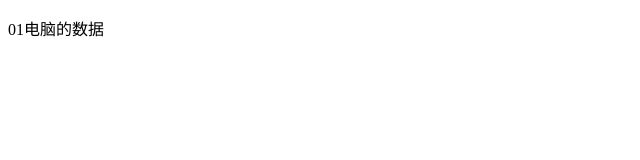
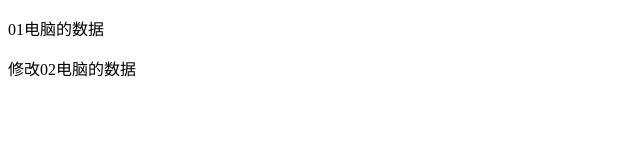
Before and after one commit to leechua/wanshang, a plain HTML site: page index.html in a window 1280 px wide. Shown: the whole page, without its empty margins (0-640 px from the left). Drawn offline with Linux system fonts and the light colour scheme.

Commit message:
修改02电脑的数据

```diff
--- a/index.html
+++ b/index.html
@@ -9,5 +9,6 @@
 </head>
 <body>
 <p>01电脑的数据</p>
+<p>修改02电脑的数据</p>
 </body>
 </html>
```
